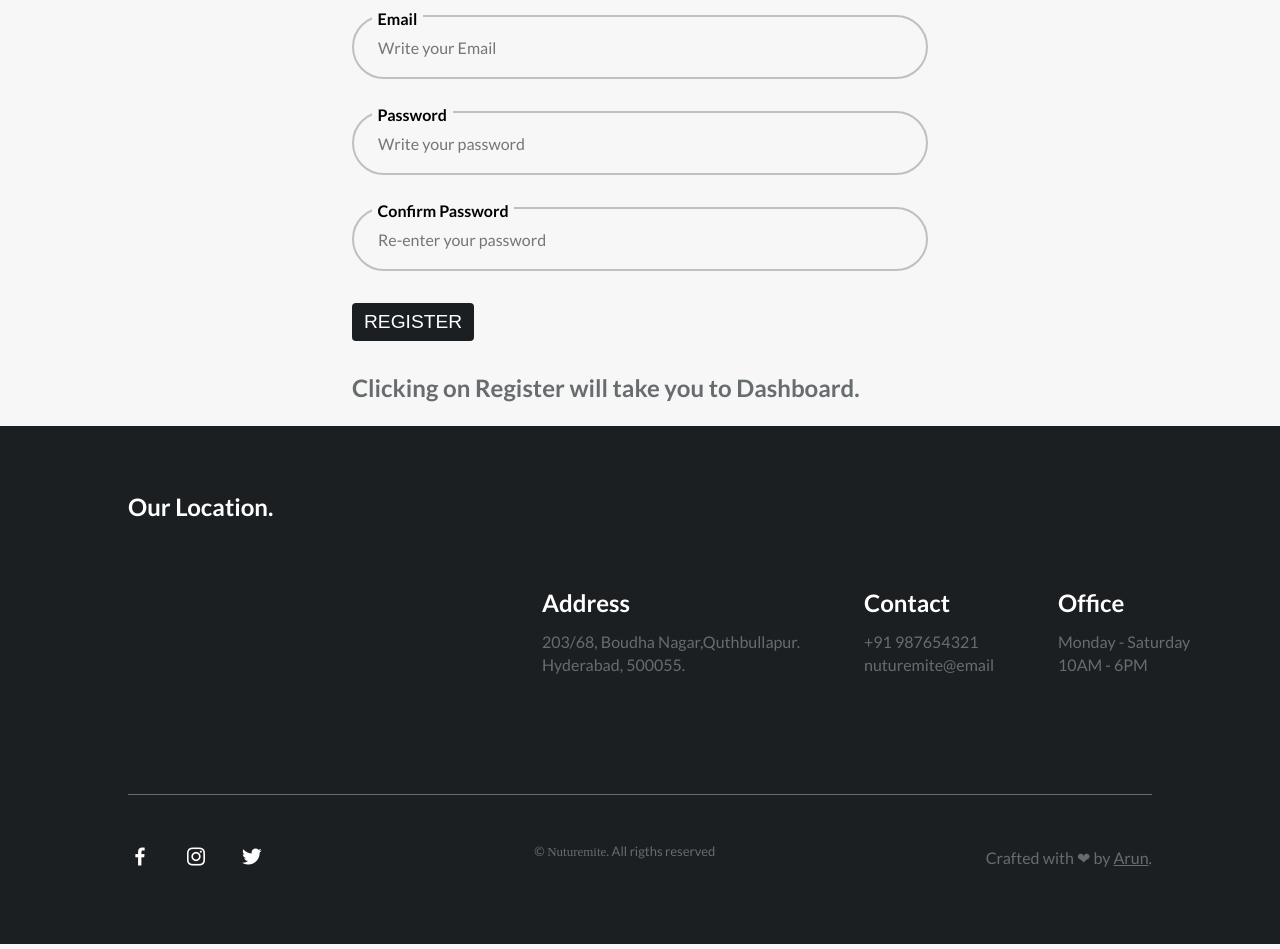
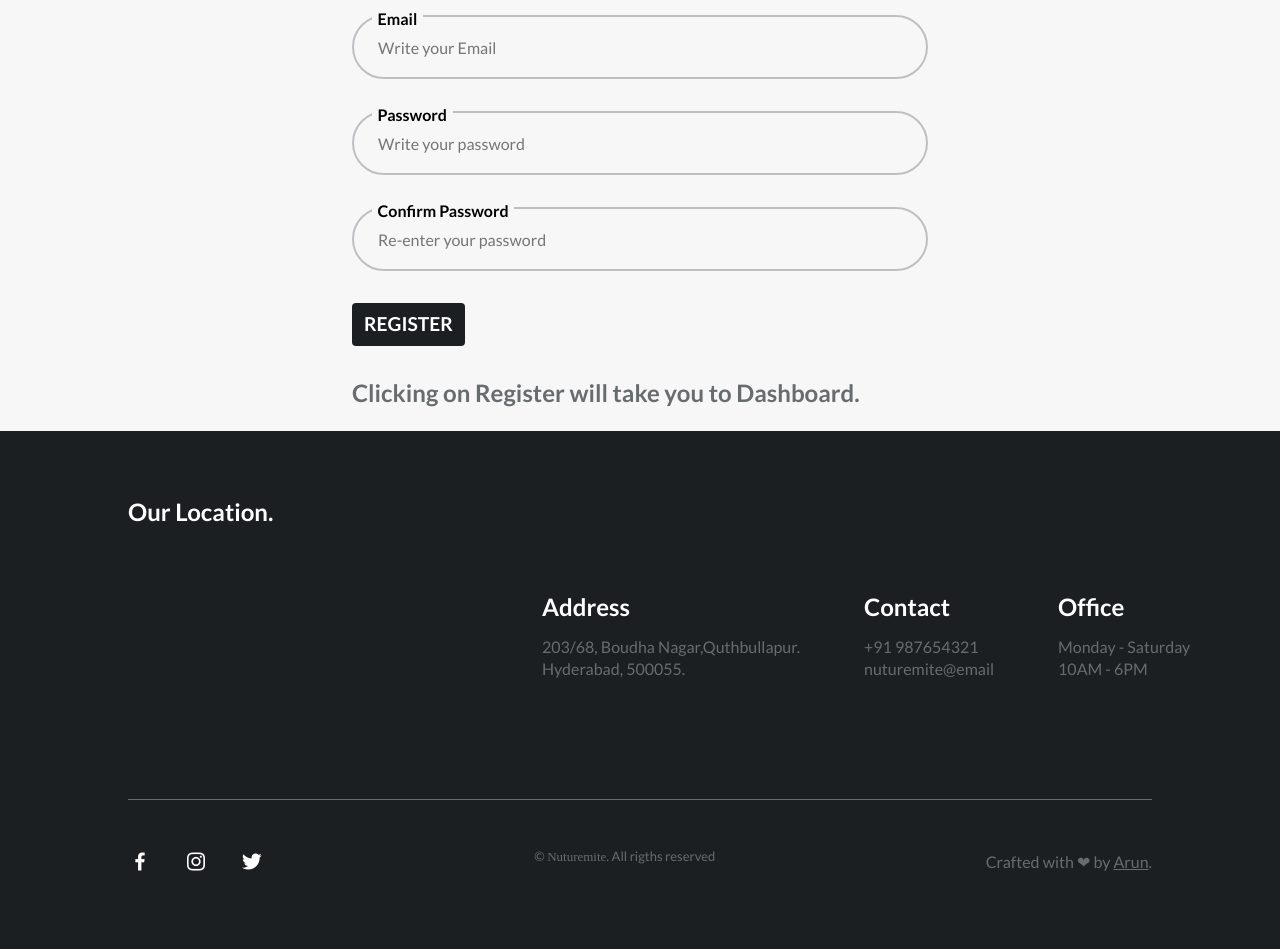
Before and after one commit to Arun875446/assignment, a plain HTML site: page index.html in a window 1280 px wide. Shown: the part 3184-4133 px from the top of the page. Drawn offline with nearby package versions, Linux system fonts and the light colour scheme; grey boxes are pictures that could not be loaded.

Commit message:
Update index.html

```diff
--- a/index.html
+++ b/index.html
@@ -518,10 +518,10 @@
 
                              <p class="contact__message" id="contact-message"></p>
 
-                                 <a target="_blank" href="https://nuturemite-dashboard.netlify.app/">
-                                <button class="contact__button">
-                                  Register
-                                </button>
+                             <a target="_blank" href="https://nuturemite-dashboard.netlify.app/">
+
+                                 <h3 class="contact__button"> Register</h3>
+
                               </a>
 
                             <h4 style="margin-bottom: 1em;">
```
